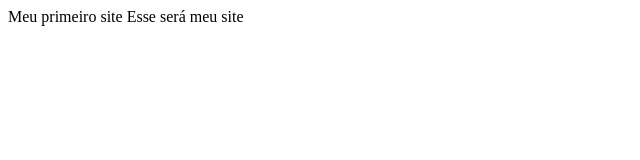
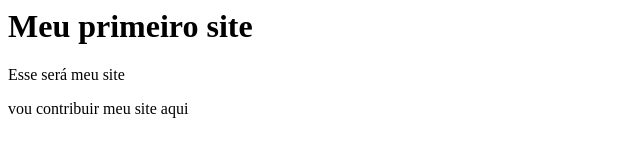
Before and after one commit to VitorRorigues/meu-primeiro-site-, a plain HTML site: page index.html in a window 1280 px wide. Shown: the whole page, without its empty margins (0-640 px from the left). Drawn offline with Linux system fonts and the light colour scheme.

Commit message:
Vitor Hugo

```diff
--- a/index.html
+++ b/index.html
@@ -1,2 +1,3 @@
-Meu primeiro site
-Esse será meu site
+<h1>Meu primeiro site</h1>
+<p>Esse será meu site</p>
+<p>vou contribuir meu site aqui</p>
```
